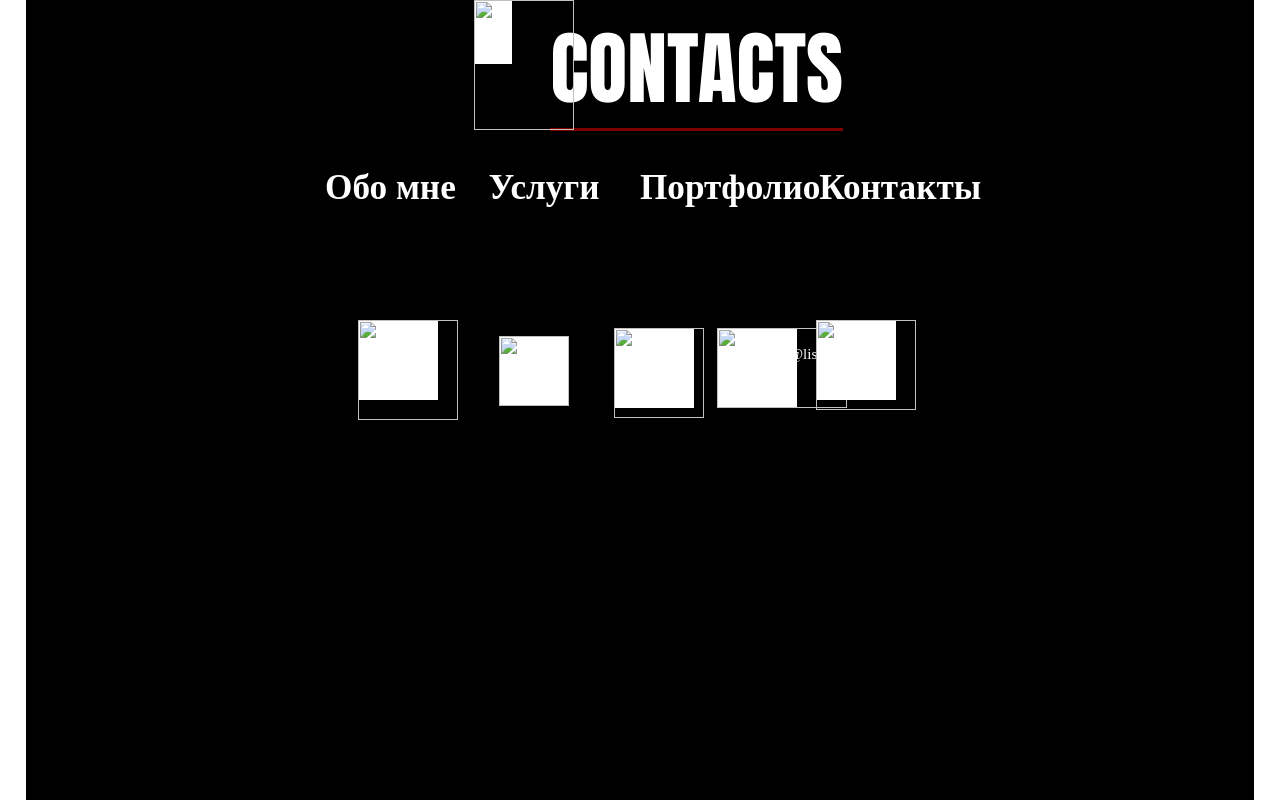
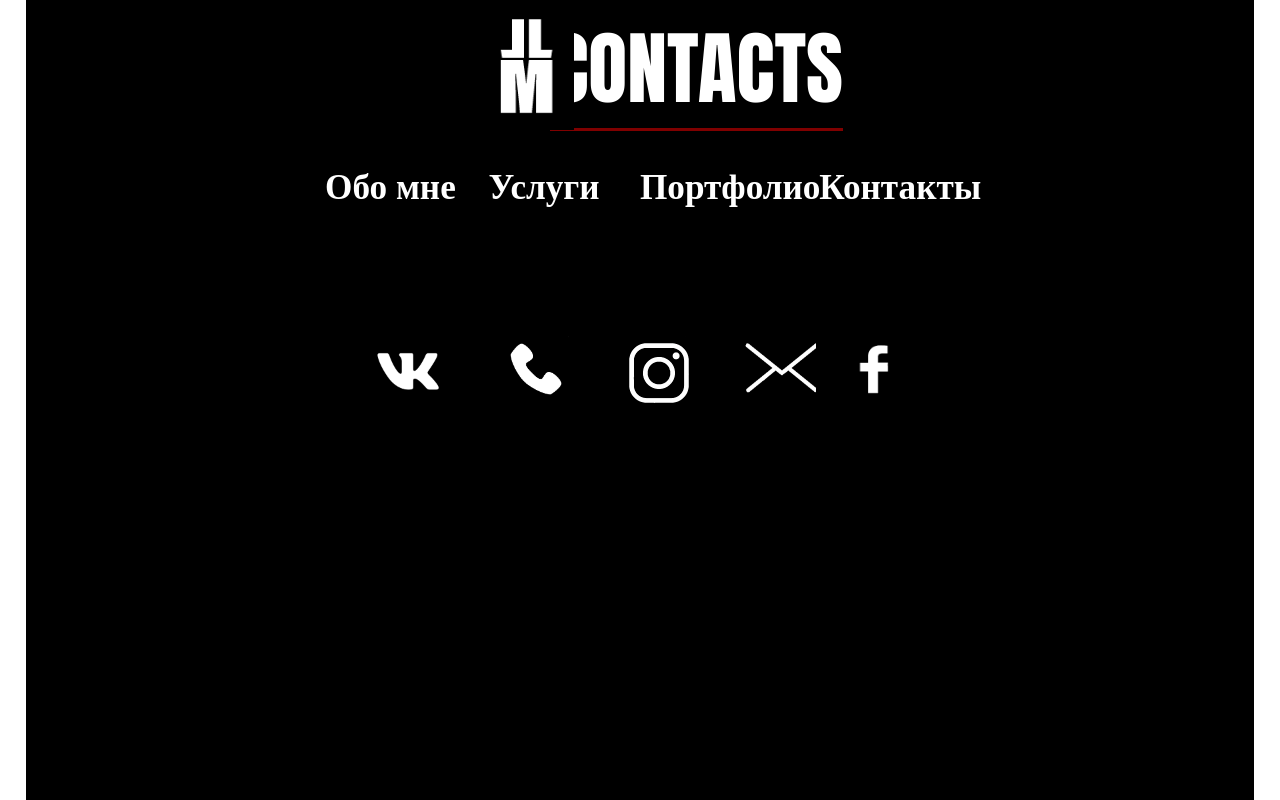
Before and after one commit to PikaSpy/PikaSpy.github.io, a plain HTML site: page contacts.html in a window 1280 px wide. Drawn offline with Linux system fonts and the light colour scheme.

Commit message:
Update contacts.html

```diff
--- a/contacts.html
+++ b/contacts.html
@@ -199,7 +199,7 @@
     <div id="rectangle2"></div>
     <div id="rectangle3"></div>
     <div id="rectangle4">
-        <center> <a href="index.html"><img src="bbb.png" width="100"
+        <center> <a href="index.html"><img src="img/bbb.png" width="100"
             height="130" ></a></center>
     </div>
 
@@ -224,23 +224,23 @@
 
 
     <div id="rectangle13">
-        <center><a href="https://vk.com/zatochka.pochka "> <img src="vk.jpeg" width="100" height="100"> </a> </center>
+        <center><a href="https://vk.com/zatochka.pochka "> <img src="img/vk.jpeg" width="100" height="100"> </a> </center>
 
     </div>
     <div id="rectangle14">
-        <p2 style="color: white"> <center> <img src="telephone.jpeg" title= "79776135561" width="70" height="70">  </center></p2>
+        <p2 style="color: white"> <center> <img src="img/telephone.jpeg" title= "79776135561" width="70" height="70">  </center></p2>
 
     </div>
     <div id="rectangle15">
-        <center><a href="https://www.instagram.com/alcool_et._.tabagisme/ "> <img src="inst.jpg" width="90" height="90"> </a> </center>
+        <center><a href="https://www.instagram.com/alcool_et._.tabagisme/ "> <img src="img/inst.jpg" width="90" height="90"> </a> </center>
 
     </div>
     <div id="rectangle16">
-        <p2 style="color: white"> <center> <img src="mail.jpeg " title= "levkov_73@list.ru"  width="130" height="80"> </center></p2>
+        <p2 style="color: white"> <center> <img src="img/mail.jpeg " title= "levkov_73@list.ru"  width="130" height="80"> </center></p2>
 
     </div>
     <div id="rectangle17">
-        <center><a href="https://www.facebook.com/profile.php?id=100007544235246 "> <img src="face.jpeg" width="100" height="90"> </a> </center>
+        <center><a href="https://www.facebook.com/profile.php?id=100007544235246 "> <img src="img/face.jpeg" width="100" height="90"> </a> </center>
 
     </div>
 
```
